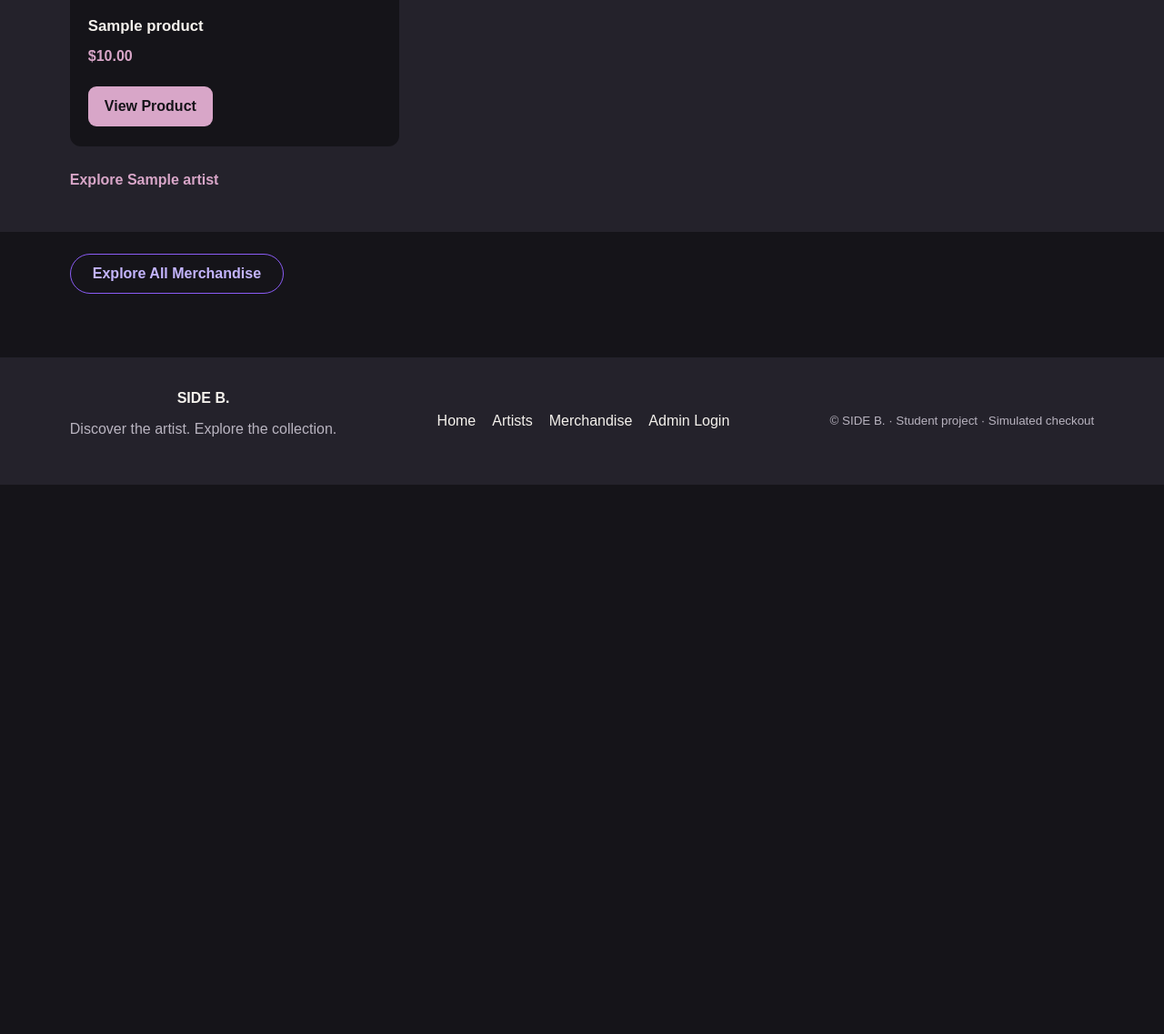
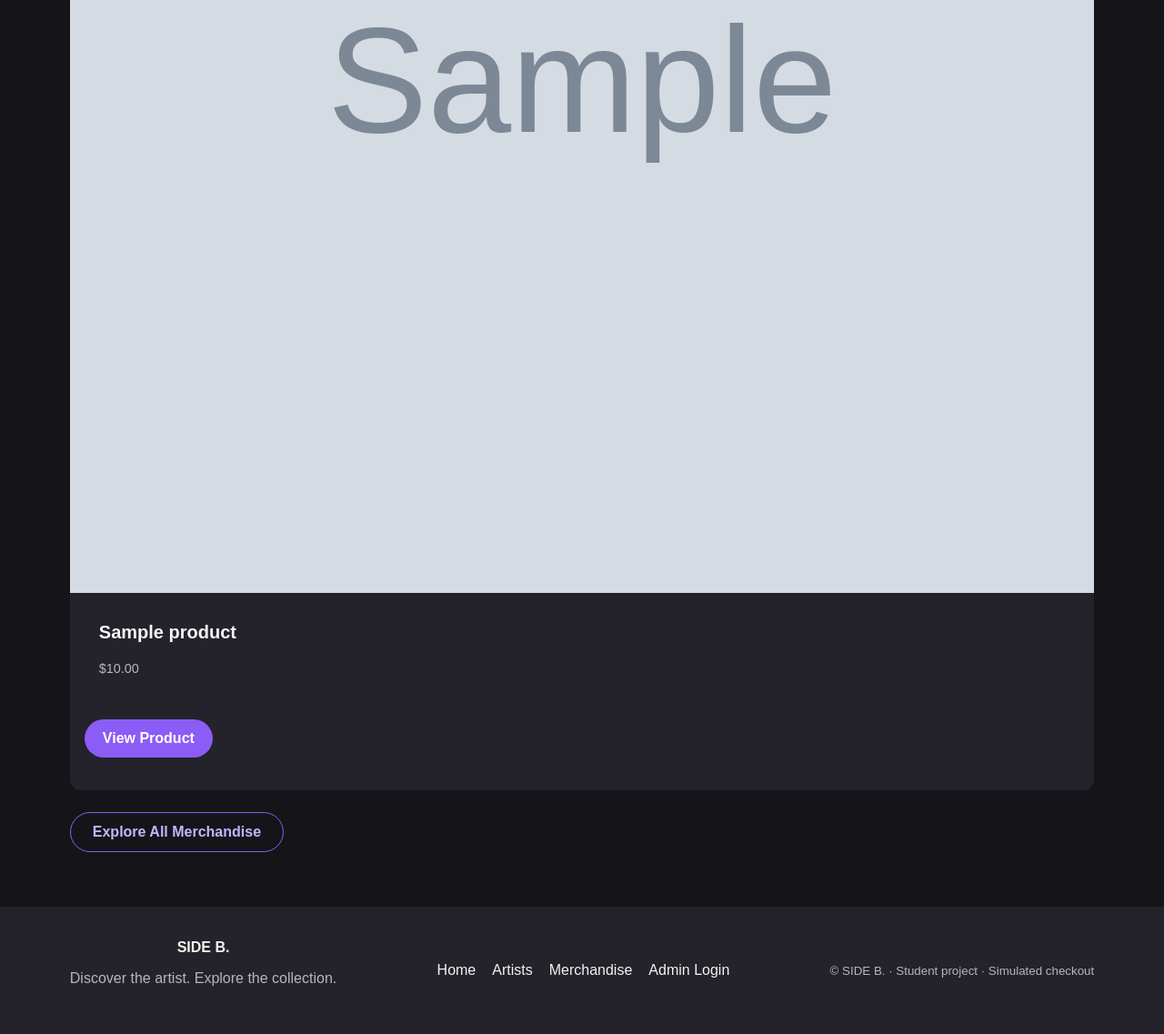
Before and after one commit to Mrgnoblennon/side-b, a Flask app: template templates/index.html in a window 1280 px wide. Shown: the part 2612-3749 px from the top of the page at 91% size. Before the commit the page ends 3145 px from the top, so only its background shows below. Run offline with Flask 3, Linux system fonts and the light colour scheme; the template is opened without the code that fills it: most values are stand-ins (such as "Sample title", 1, 10 or a date in 2020); grey boxes marked "Sample" are stand-in pictures.

Commit message:
Revert homepage to four featured merchandise product cards

```diff
--- a/templates/index.html
+++ b/templates/index.html
@@ -47,48 +47,23 @@
         </div>
     </section>
 
-    <!-- Each featured artist's complete merchandise collection -->
-    <section id="featured-collections" aria-label="Featured artist merchandise">
-      <h2 class="collections-title">Featured Merchandise</h2>
-      {% for artist in artists %}
-      <section class="artist-merch home-artist-collection" aria-labelledby="collection-heading-{{ artist.id }}">
-        <div class="artist-merch-content">
-          <div class="merch-heading">
-            <div>
-              <span class="section-label">FEATURED COLLECTION {{ "%02d"|format(loop.index) }}</span>
-              <h2 id="collection-heading-{{ artist.id }}">{{ artist.name }} Merchandise</h2>
-            </div>
-            {% if artist.merch|length > 3 %}
-            <div class="merch-controls">
-              <button type="button" onclick="scrollMerch(-1, 'home-merch-{{ artist.id }}')" aria-label="Previous {{ artist.name }} products">&#8592;</button>
-              <button type="button" onclick="scrollMerch(1, 'home-merch-{{ artist.id }}')" aria-label="Next {{ artist.name }} products">&#8594;</button>
-            </div>
-            {% endif %}
-          </div>
-          {% if artist.merch %}
-          <div class="merch-carousel" id="home-merch-{{ artist.id }}">
-            {% for product in artist.merch %}
-            <div class="merch-card">
-              <img src="{{ url_for('static', filename=product.image) if product.image else url_for('static', filename='images/placeholders/product-placeholder.png') }}"
-                   alt="{{ product.name }}"
-                   loading="lazy"
-                   onerror="this.onerror=null;this.src='{{ url_for('static', filename='images/placeholders/product-placeholder.png') }}';">
-              <div class="merch-card-info">
-                <h3>{{ product.name }}</h3>
-                <p>${{ "%.2f"|format(product.price) }}</p>
-              </div>
-              <a href="{{ url_for('product_detail', product_id=product.id) }}" class="merch-add-button">View Product</a>
-            </div>
+    <!-- featured merchandise -->
+    <section id="merch">
+        <h2>Featured Merchandise</h2>
+        <div class="product-grid">
+            {% for artist in artists[:4] %}
+                {% if artist.merch %}
+                {% set product = artist.merch[0] %}
+                <div class="artist-card product-card">
+                    <img src="{{ url_for('static', filename=product.image) }}" alt="{{ product.name }}" onerror="this.onerror=null; this.src='/static/images/placeholders/product-placeholder.png';">
+                    <h3>{{ product.name }}</h3>
+                    <p>${{ "%.2f"|format(product.price) }}</p>
+                    <a href="{{ url_for('product_detail', product_id=product.id) }}">View Product</a>
+                </div>
+                {% endif %}
             {% endfor %}
-          </div>
-          {% else %}
-          <p class="collection-empty">No merchandise available for this artist yet.</p>
-          {% endif %}
-          <a href="{{ url_for('artist_page', slug=artist.slug) }}" class="collection-artist-link">Explore {{ artist.name }}</a>
         </div>
-      </section>
-      {% endfor %}
-      <div class="collection-shop-footer"><a href="{{ url_for('merch_shop') }}" class="shop-link">Explore All Merchandise</a></div>
+        <a href="{{ url_for('merch_shop') }}" class="shop-link">Explore All Merchandise</a>
     </section>
 
 </main>
```
